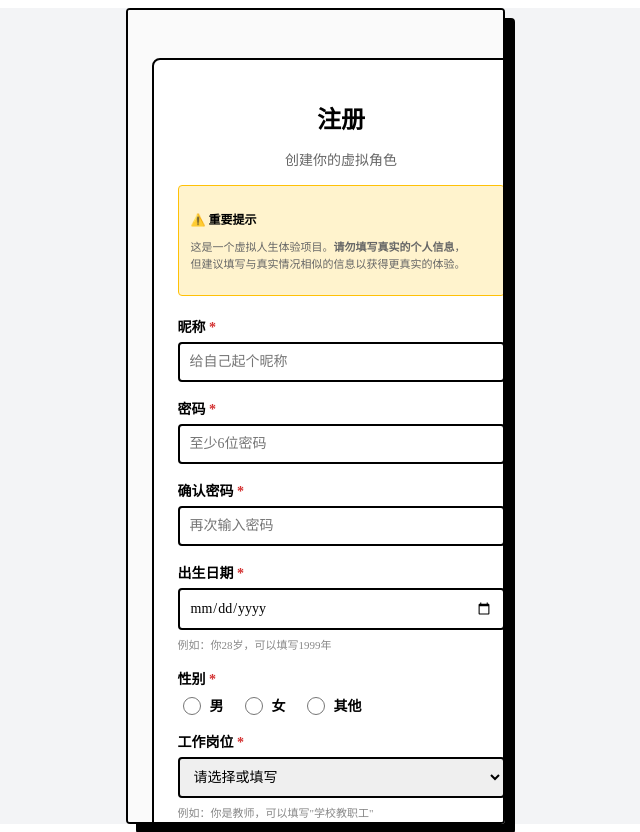
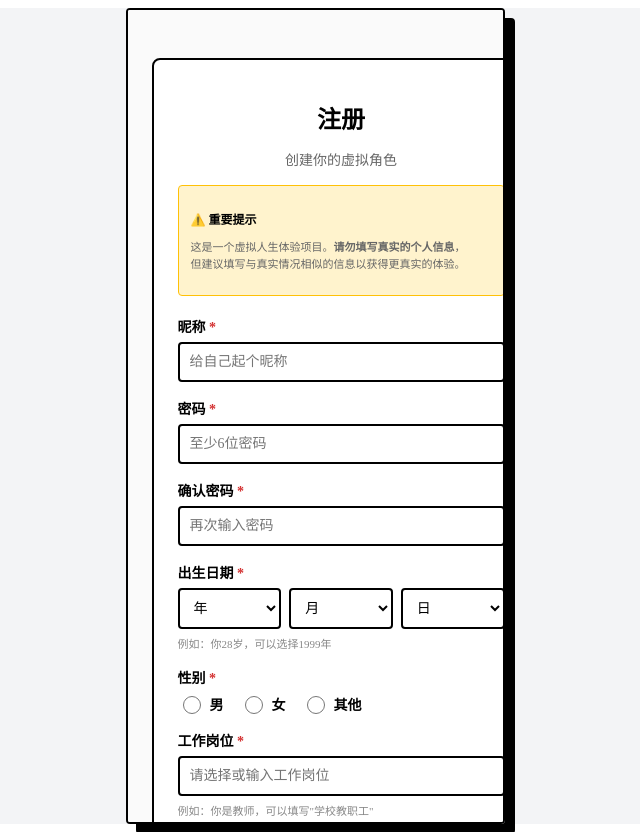
Before and after one commit to NCGreatDevil/the-lucky-life, a Vue app: page /register in a window 1280 px wide. Shown: the whole page, without its empty margins (325-965 px from the left). Built offline with nearby package versions, Linux system fonts and the light colour scheme; the HTML template or start-up script is replaced by a standard one; a web font is replaced by a local one.

Commit message:
feat: improve register form with birthday selectors and occupation dropdown

```diff
--- a/src/views/Register.vue
+++ b/src/views/Register.vue
@@ -50,14 +50,22 @@
         </div>
 
         <div class="form-group">
-          <label for="birthday">出生日期 <span class="required">*</span></label>
-          <input
-            type="date"
-            id="birthday"
-            v-model="form.birthday"
-            required
-          />
-          <span class="hint">例如：你28岁，可以填写1999年</span>
+          <label>出生日期 <span class="required">*</span></label>
+          <div class="birthday-selects">
+            <select v-model="form.birthYear" @change="updateBirthday" class="birthday-select">
+              <option value="">年</option>
+              <option v-for="year in years" :key="year" :value="year">{{ year }}</option>
+            </select>
+            <select v-model="form.birthMonth" @change="updateBirthday" class="birthday-select">
+              <option value="">月</option>
+              <option v-for="month in 12" :key="month" :value="month">{{ month }}月</option>
+            </select>
+            <select v-model="form.birthDay" @change="updateBirthday" class="birthday-select">
+              <option value="">日</option>
+              <option v-for="day in daysInMonth" :key="day" :value="day">{{ day }}日</option>
+            </select>
+          </div>
+          <span class="hint">例如：你28岁，可以选择1999年</span>
         </div>
 
         <div class="form-group">
@@ -80,28 +88,53 @@
 
         <div class="form-group">
           <label for="occupation">工作岗位 <span class="required">*</span></label>
-          <select id="occupation" v-model="form.occupation" required>
-            <option value="">请选择或填写</option>
-            <option value="教师">教师</option>
-            <option value="医生">医生</option>
-            <option value="工程师">工程师</option>
-            <option value="设计师">设计师</option>
-            <option value="销售">销售</option>
-            <option value="公务员">公务员</option>
-            <option value="学生">学生</option>
-            <option value="管理者">管理者</option>
-            <option value="自由职业">自由职业</option>
-            <option value="企业家">企业家</option>
-            <option value="艺术家">艺术家</option>
-            <option value="其他">其他</option>
-          </select>
-          <input
-            v-if="form.occupation === '其他'"
-            type="text"
-            v-model="form.customOccupation"
-            placeholder="请输入你的岗位"
-            class="custom-input"
-          />
+          <div class="occupation-input-wrapper">
+            <input
+              type="text"
+              id="occupation"
+              v-model="form.occupation"
+              @focus="showOccupationList = true"
+              @blur="hideOccupationList"
+              placeholder="请选择或输入工作岗位"
+              required
+              list="occupation-list"
+              autocomplete="off"
+            />
+            <datalist id="occupation-list">
+              <option value="教师" />
+              <option value="医生" />
+              <option value="工程师" />
+              <option value="设计师" />
+              <option value="销售" />
+              <option value="公务员" />
+              <option value="学生" />
+              <option value="管理者" />
+              <option value="自由职业" />
+              <option value="企业家" />
+              <option value="艺术家" />
+              <option value="金融从业者" />
+              <option value="媒体从业者" />
+              <option value="医护人员" />
+              <option value="教育工作者" />
+              <option value="技术工人" />
+              <option value="服务员" />
+              <option value="创业者" />
+            </datalist>
+            <div v-if="showOccupationList" class="occupation-dropdown">
+              <div class="occupation-grid">
+                <button
+                  v-for="job in occupationOptions"
+                  :key="job"
+                  type="button"
+                  class="occupation-item"
+                  :class="{ selected: form.occupation === job }"
+                  @click="selectOccupation(job)"
+                >
+                  {{ job }}
+                </button>
+              </div>
+            </div>
+          </div>
           <span class="hint">例如：你是教师，可以填写"学校教职工"</span>
         </div>
 
@@ -131,31 +164,102 @@
 </template>
 
 <script setup>
-import { ref, computed } from 'vue'
+import { ref, computed, watch } from 'vue'
 import { useRouter } from 'vue-router'
 import { useUserStore } from '@/stores/user'
 
 const router = useRouter()
 const userStore = useUserStore()
 
+const currentYear = new Date().getFullYear()
+const years = Array.from({ length: 120 }, (_, i) => currentYear - i)
+
+const occupationOptions = [
+  '教师', '医生', '工程师', '设计师', '销售', '公务员',
+  '学生', '管理者', '自由职业', '企业家', '艺术家',
+  '金融从业者', '媒体从业者', '医护人员', '教育工作者',
+  '技术工人', '服务员', '创业者'
+]
+
 const form = ref({
   nickname: '',
   password: '',
   confirmPassword: '',
+  birthYear: '',
+  birthMonth: '',
+  birthDay: '',
   birthday: '',
   gender: '',
   occupation: '',
-  customOccupation: '',
   bio: ''
 })
 
+const showOccupationList = ref(false)
 const loading = ref(false)
 const errorMessage = ref('')
 const successMessage = ref('')
 
-const occupation = computed(() => {
-  return form.value.occupation === '其他' ? form.value.customOccupation : form.value.occupation
+const daysInMonth = computed(() => {
+  if (!form.value.birthYear || !form.value.birthMonth) {
+    return 31
+  }
+  const year = parseInt(form.value.birthYear)
+  const month = parseInt(form.value.birthMonth)
+
+  if (month === 2) {
+    if (isLeapYear(year)) {
+      return 29
+    }
+    return 28
+  }
+
+  if ([4, 6, 9, 11].includes(month)) {
+    return 30
+  }
+
+  return 31
 })
+
+function isLeapYear(year) {
+  return (year % 4 === 0 && year % 100 !== 0) || (year % 400 === 0)
+}
+
+function updateBirthday() {
+  if (form.value.birthYear && form.value.birthMonth && form.value.birthDay) {
+    const month = String(form.value.birthMonth).padStart(2, '0')
+    const day = String(form.value.birthDay).padStart(2, '0')
+    form.value.birthday = `${form.value.birthYear}-${month}-${day}`
+  } else {
+    form.value.birthday = ''
+  }
+}
+
+watch(() => form.value.birthYear, () => {
+  if (form.value.birthDay > daysInMonth.value) {
+    form.value.birthDay = ''
+  }
+  updateBirthday()
+})
+
+watch(() => form.value.birthMonth, () => {
+  if (form.value.birthDay > daysInMonth.value) {
+    form.value.birthDay = ''
+  }
+  updateBirthday()
+})
+
+function selectOccupation(job) {
+  form.value.occupation = job
+  showOccupationList.value = false
+}
+
+function hideOccupationList() {
+  setTimeout(() => {
+    showOccupationList.value = false
+  }, 200)
+}
+
+const occupation = computed(() => form.value.occupation)
 
 async function handleRegister() {
   errorMessage.value = ''
@@ -172,7 +276,7 @@ async function handleRegister() {
   }
 
   if (!form.value.birthday) {
-    errorMessage.value = '请选择出生日期'
+    errorMessage.value = '请选择完整的出生日期'
     return
   }
 
@@ -181,7 +285,7 @@ async function handleRegister() {
     return
   }
 
-  if (!form.value.occupation || (form.value.occupation === '其他' && !form.value.customOccupation)) {
+  if (!form.value.occupation) {
     errorMessage.value = '请选择或填写工作岗位'
     return
   }
@@ -287,8 +391,6 @@ async function handleRegister() {
 
 .form-group input[type="text"],
 .form-group input[type="password"],
-.form-group input[type="date"],
-.form-group select,
 .form-group textarea {
   padding: 10px;
   border: 2px solid #000;
@@ -300,7 +402,6 @@ async function handleRegister() {
 }
 
 .form-group input:focus,
-.form-group select:focus,
 .form-group textarea:focus {
   border-color: #666;
 }
@@ -310,8 +411,78 @@ async function handleRegister() {
   color: #888;
 }
 
-.custom-input {
-  margin-top: 8px;
+.birthday-selects {
+  display: flex;
+  gap: 8px;
+}
+
+.birthday-select {
+  flex: 1;
+  padding: 10px;
+  border: 2px solid #000;
+  border-radius: 4px;
+  font-size: 14px;
+  outline: none;
+  cursor: pointer;
+  background: #fff;
+  font-family: inherit;
+}
+
+.birthday-select:focus {
+  border-color: #666;
+}
+
+.occupation-input-wrapper {
+  position: relative;
+}
+
+.occupation-input-wrapper input {
+  width: 100%;
+  box-sizing: border-box;
+}
+
+.occupation-dropdown {
+  position: absolute;
+  top: 100%;
+  left: 0;
+  right: 0;
+  background: #fff;
+  border: 2px solid #000;
+  border-radius: 4px;
+  margin-top: 4px;
+  z-index: 100;
+  max-height: 200px;
+  overflow-y: auto;
+  box-shadow: 0 4px 8px rgba(0,0,0,0.1);
+}
+
+.occupation-grid {
+  display: grid;
+  grid-template-columns: repeat(3, 1fr);
+  gap: 8px;
+  padding: 12px;
+}
+
+.occupation-item {
+  padding: 8px 4px;
+  border: 1px solid #ddd;
+  border-radius: 4px;
+  background: #fafafa;
+  font-size: 12px;
+  cursor: pointer;
+  transition: all 0.2s;
+  font-family: inherit;
+}
+
+.occupation-item:hover {
+  background: #e9ecef;
+  border-color: #667eea;
+}
+
+.occupation-item.selected {
+  background: #667eea;
+  color: white;
+  border-color: #667eea;
 }
 
 .radio-group {
```
